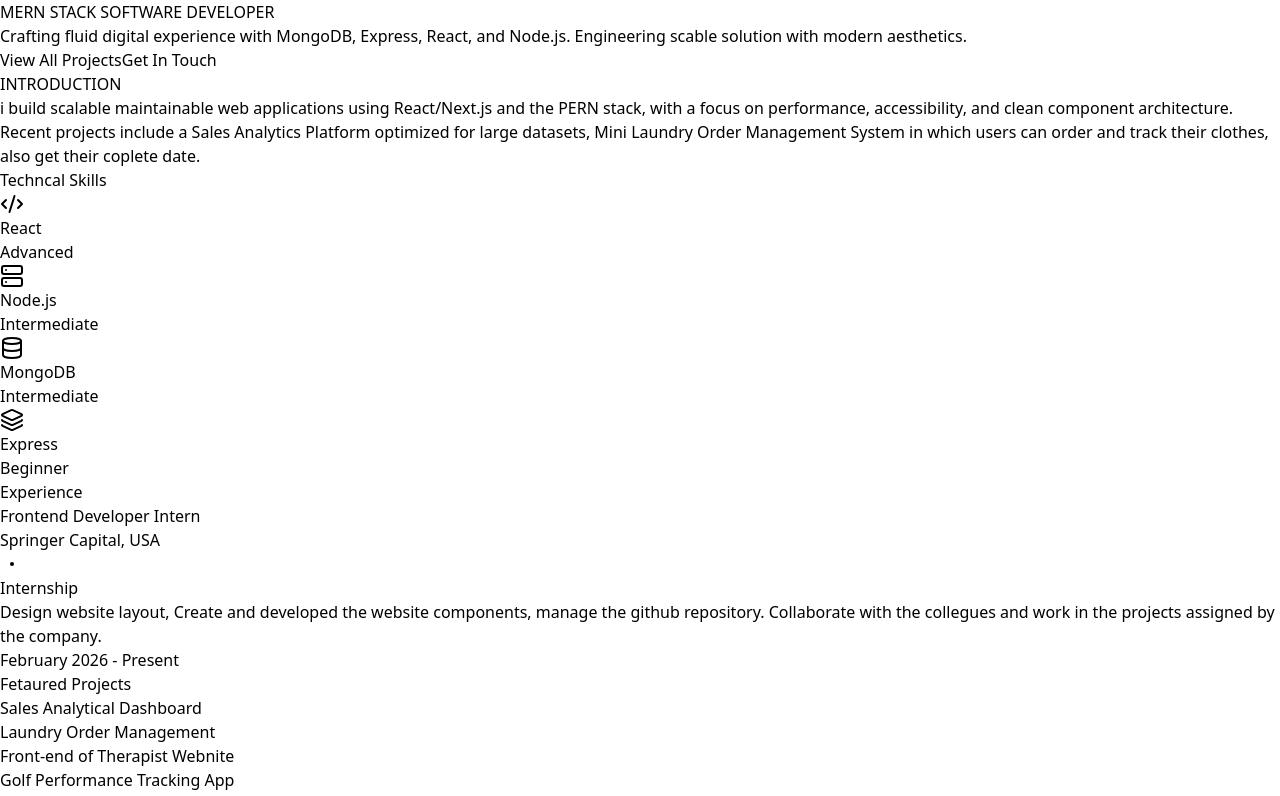
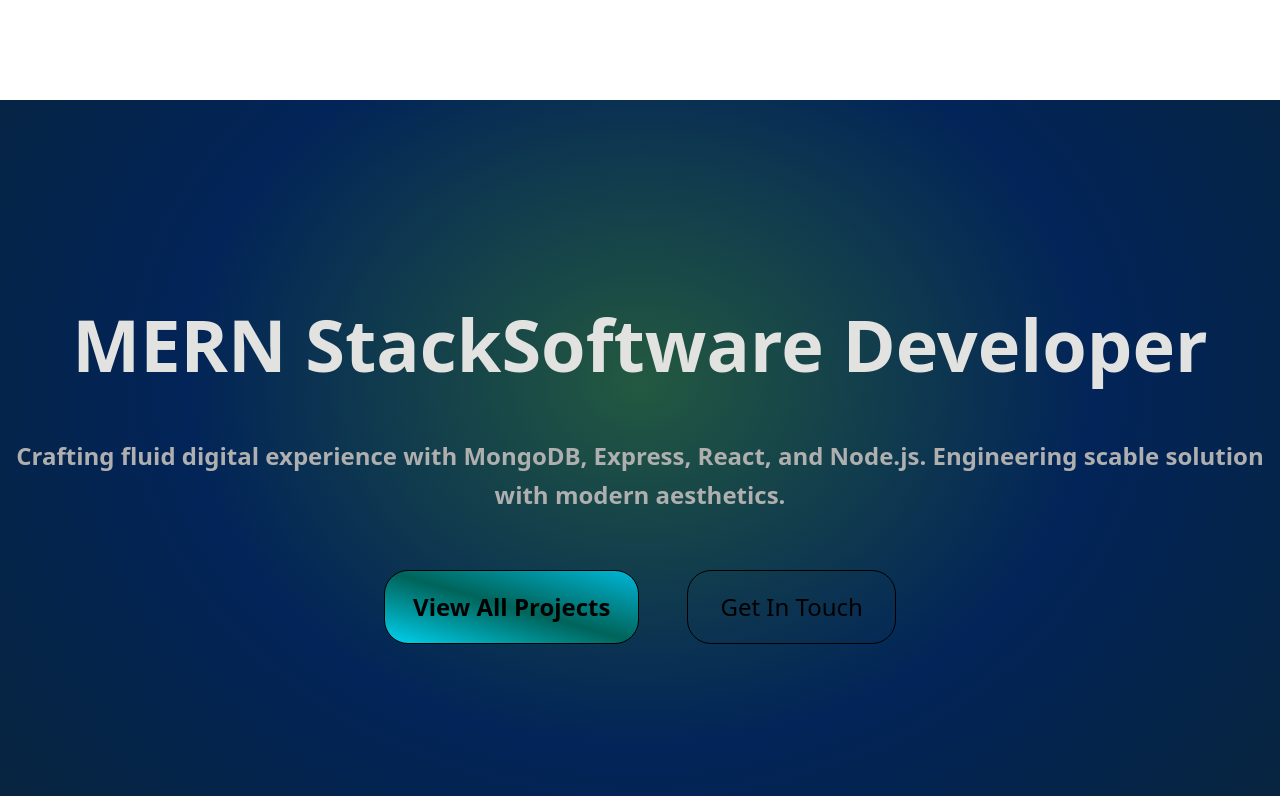
Before and after one commit to yashukaSan/Portfolio, a Next.js app: page / in a window 1280 px wide. Shown: the top 796 px of the page. Built offline with nearby package versions, Linux system fonts and the light colour scheme.

Commit message:
Styled in the Hero Page ONLY

```diff
--- a/app/sections/Hero.jsx
+++ b/app/sections/Hero.jsx
@@ -1,19 +1,22 @@
 
 export default function Hero(){
     return (
-        <section>
-            <section>
-                <div>
-                    MERN STACK SOFTWARE DEVELOPER
+        <section >
+            <section className="bg-radial-[at_50%_35%] from-[#235940] via-[#022458] to-[#082539] h-screen flex flex-col justify-center mt-[100px] relative items-center align-center text-center" >
+                <div className="text-[#e2e3e0] text-7xl mb-12 flex flex-wrap font-bold justify-center" >
+                    MERN Stack <br />
+                    <span className="bg-linear-r bg-clip-text from-[rgb(0,100,90)] via-white to-[rgb(0,12,100)] " >
+                        Software Developer
+                    </span>
                 </div>
-                <p>
+                <p className="text-2xl p-2 font-semibold text-[#afafaf] leading-relaxed " >
                     Crafting fluid digital experience with MongoDB, Express, React, and Node.js. Engineering scable solution with modern aesthetics.
                 </p>
-                <div>
-                    <button>
+                <div className="m-12 flex gap-12" >
+                    <button className="border px-7 py-5 rounded-3xl font-semibold bg-linear-to-tr from-cyan-400 via-[rgb(0,100,090)] to-cyan-500 text-2xl ">
                         View All Projects
                     </button>
-                    <button>
+                    <button className="border px-8 rounded-3xl text-2xl">
                         Get In Touch
                     </button>
                 </div>
```
